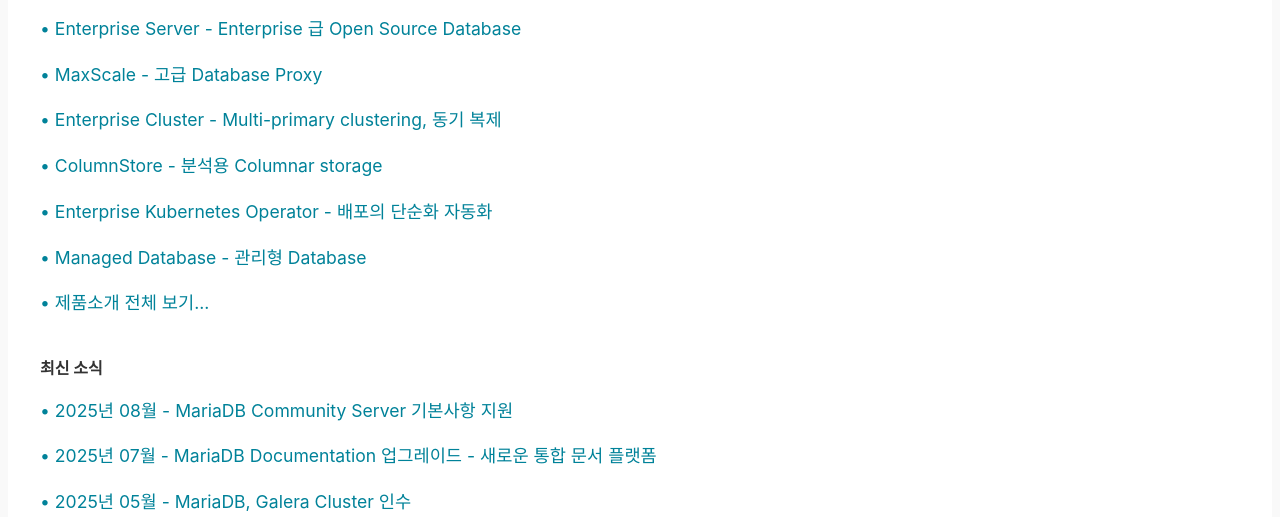
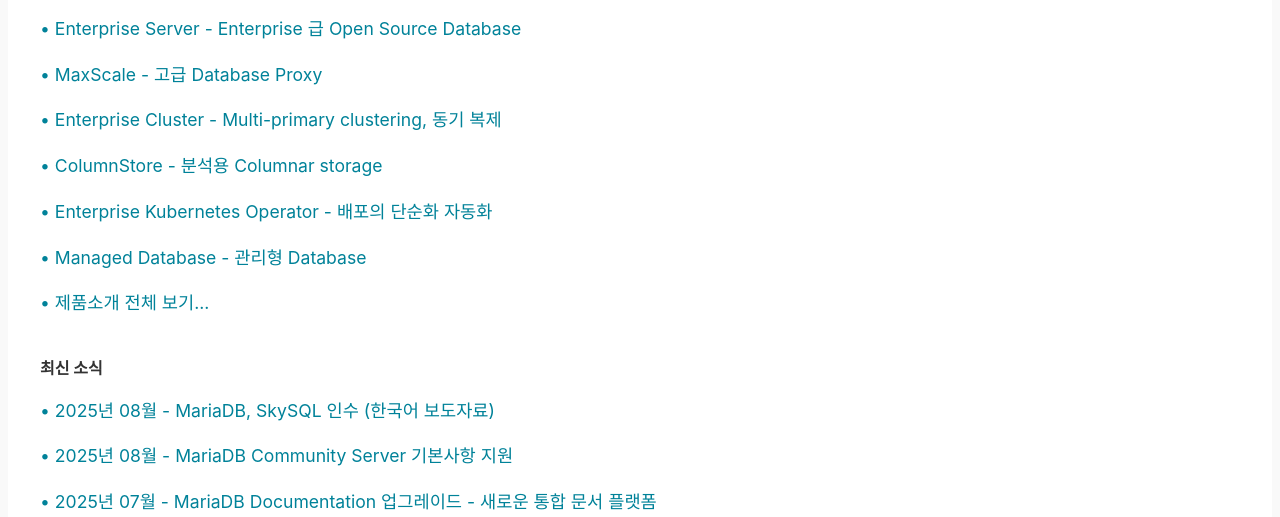
Before and after one commit to mariadbkorea/website, a plain HTML site: page index.html in a window 1280 px wide. Shown: the part 283-800 px from the top of the page. Drawn offline with Linux system fonts and the light colour scheme.

Commit message:
Update index.html

```diff
--- a/index.html
+++ b/index.html
@@ -134,6 +134,7 @@
     <p><a href="https://mariadb.com/products/" target="_blank">• 제품소개 전체 보기...</a></p>
     <br>
     <b>최신 소식</b>
+    <p><a href="https://mariadb.com/lp/mariadb-accelerates-cloud-deployments-with-acquisition-of-skysql-ko/" target="_blank">• 2025년 08월 - MariaDB, SkySQL 인수 (한국어 보도자료)</a></p>
     <p><a href="https://mariadb.com/services/technical-support-services/basic-support/" target="_blank">• 2025년 08월 - MariaDB Community Server 기본사항 지원</a></p>
     <p><a href="https://mariadb.com/resources/blog/mariadb-documentation-got-a-major-upgrade-welcome-to-our-new-unified-docs-platform/" target="_blank">• 2025년 07월 - MariaDB Documentation 업그레이드 - 새로운 통합 문서 플랫폼</a></p>
     <p><a href="https://mariadb.com/newsroom/press-releases/mariadb-acquires-galera-cluster/" target="_blank">• 2025년 05월 - MariaDB, Galera Cluster 인수</a></p>
```
